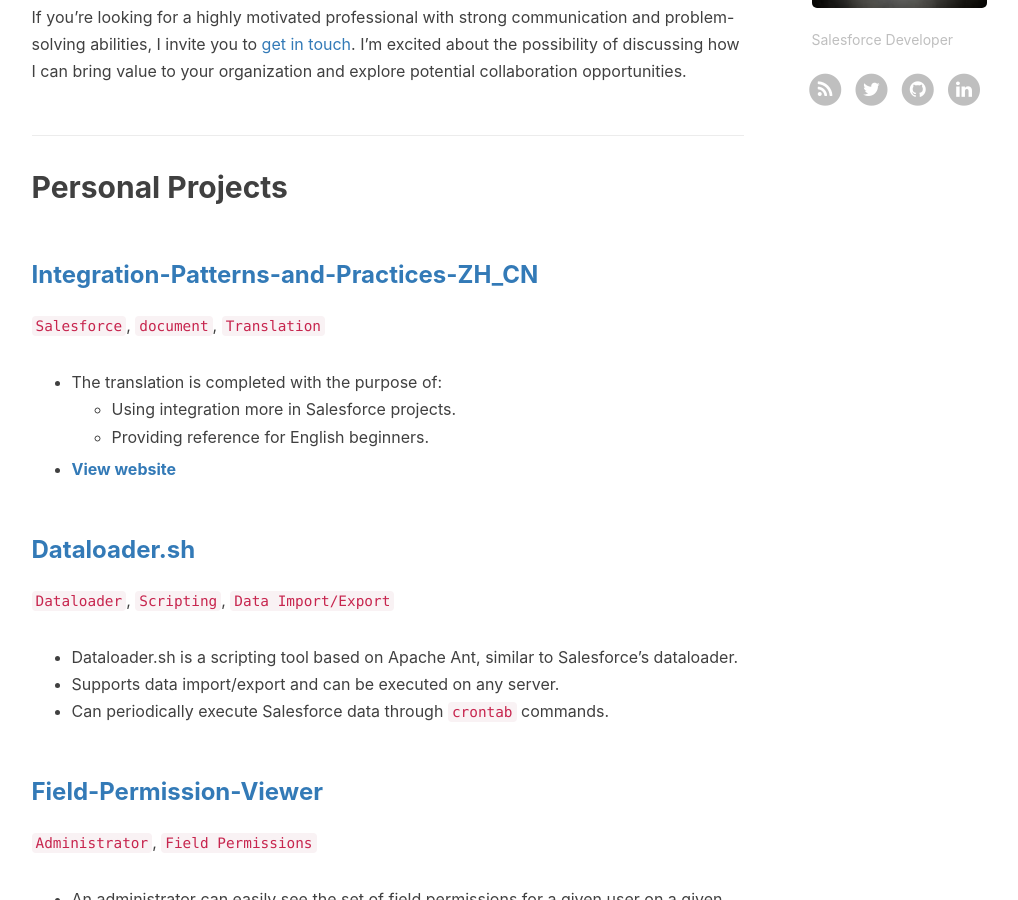
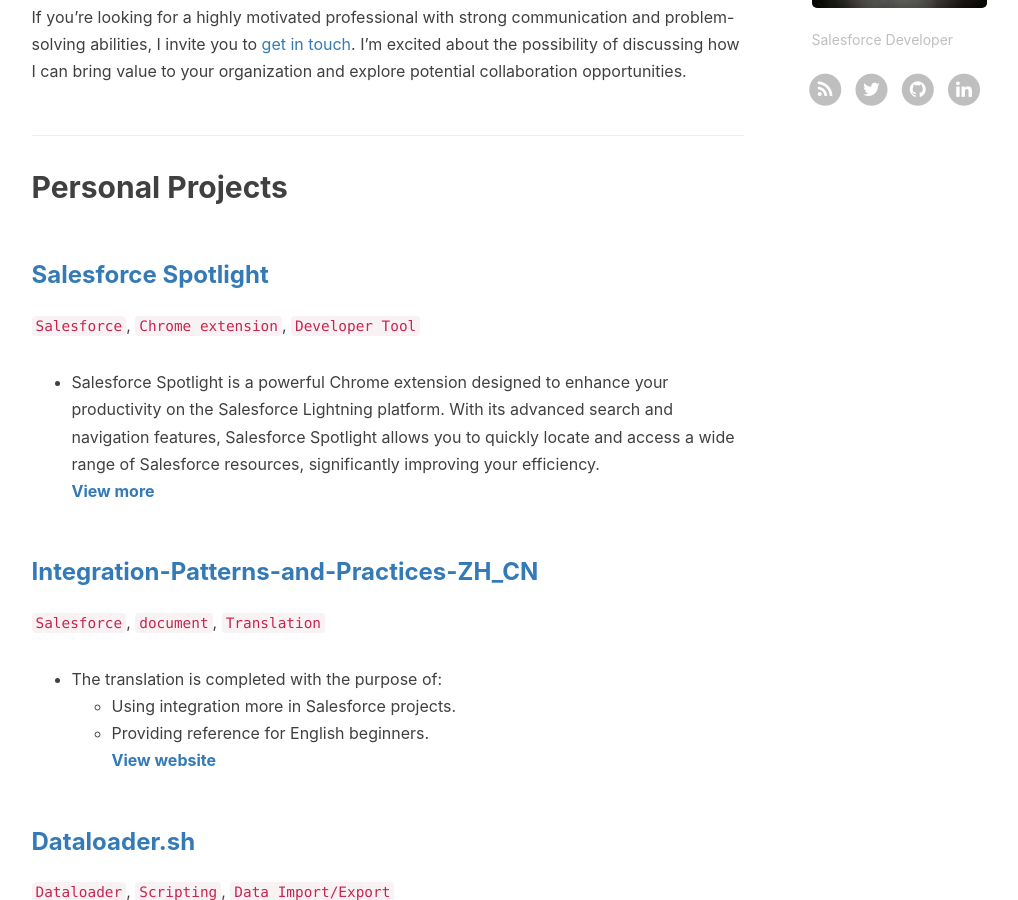
Before and after one commit to dyncan/dyncan.github.io, a Jekyll site: the page built from about.html, in a window 1280 px wide and 900 px high, scrolled down 896 px. Shown: the whole window, without its empty margins (136-1154 px from the left). Built offline with Jekyll 4.4.1, drawn with Linux system fonts in a browser that asks for light colours; nearby versions of some CDN libraries; comment, search, counter and statistics services are not loaded.

Commit message:
update en.md

```diff
--- a/_includes/about/en.md
+++ b/_includes/about/en.md
@@ -8,14 +8,21 @@
 
 ## Personal Projects
 
+### [Salesforce Spotlight](https://chromewebstore.google.com/detail/salesforce-spotlight/kcnnhfdenihbihoikgjfapgphapdoggd){:target="_blank"}
+
+ `Salesforce`, `Chrome extension`, `Developer Tool`
+
+ - Salesforce Spotlight is a powerful Chrome extension designed to enhance your productivity on the Salesforce Lightning platform. With its advanced search and navigation features, Salesforce Spotlight allows you to quickly locate and access a wide range of Salesforce resources, significantly improving your efficiency. <br/>
+  **[View more](https://github.com/dyncan/salesforce-spotlight-chrome-extension){:target="_blank"}**
+
 ### [Integration-Patterns-and-Practices-ZH_CN](https://github.com/dyncan/Integration-Patterns-and-Practices-ZH_CN){:target="_blank"}
 
  `Salesforce`, `document`, `Translation`
 
 - The translation is completed with the purpose of:
   - Using integration more in Salesforce projects.
-  - Providing reference for English beginners.
-- __[View website](http://dyncan.com/Integration-Patterns-and-Practices-ZH_CN/){:target="_blank"}__
+  - Providing reference for English beginners. <br/>
+**[View website](http://dyncan.com/Integration-Patterns-and-Practices-ZH_CN/){:target="_blank"}**
 
 ### [Dataloader.sh](https://github.com/dyncan/dataloader.sh){:target="_blank"}
 
```
